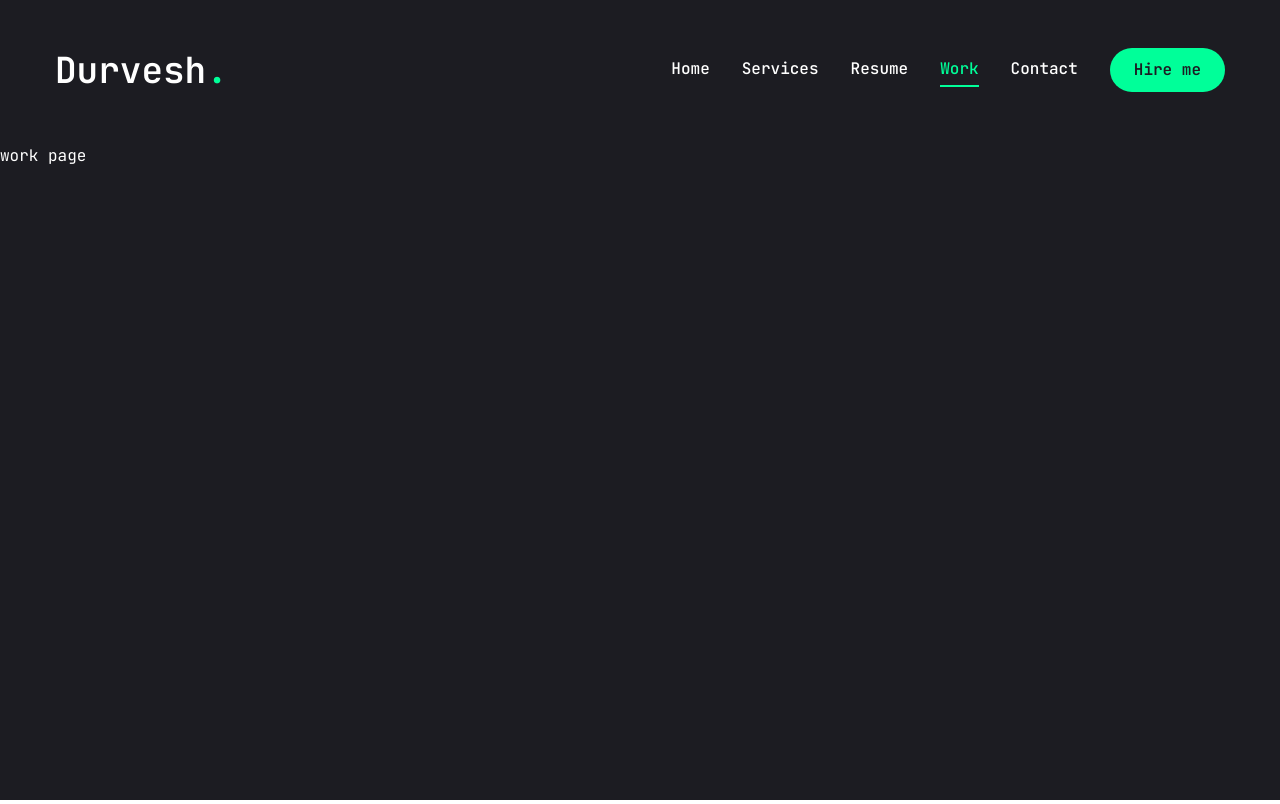
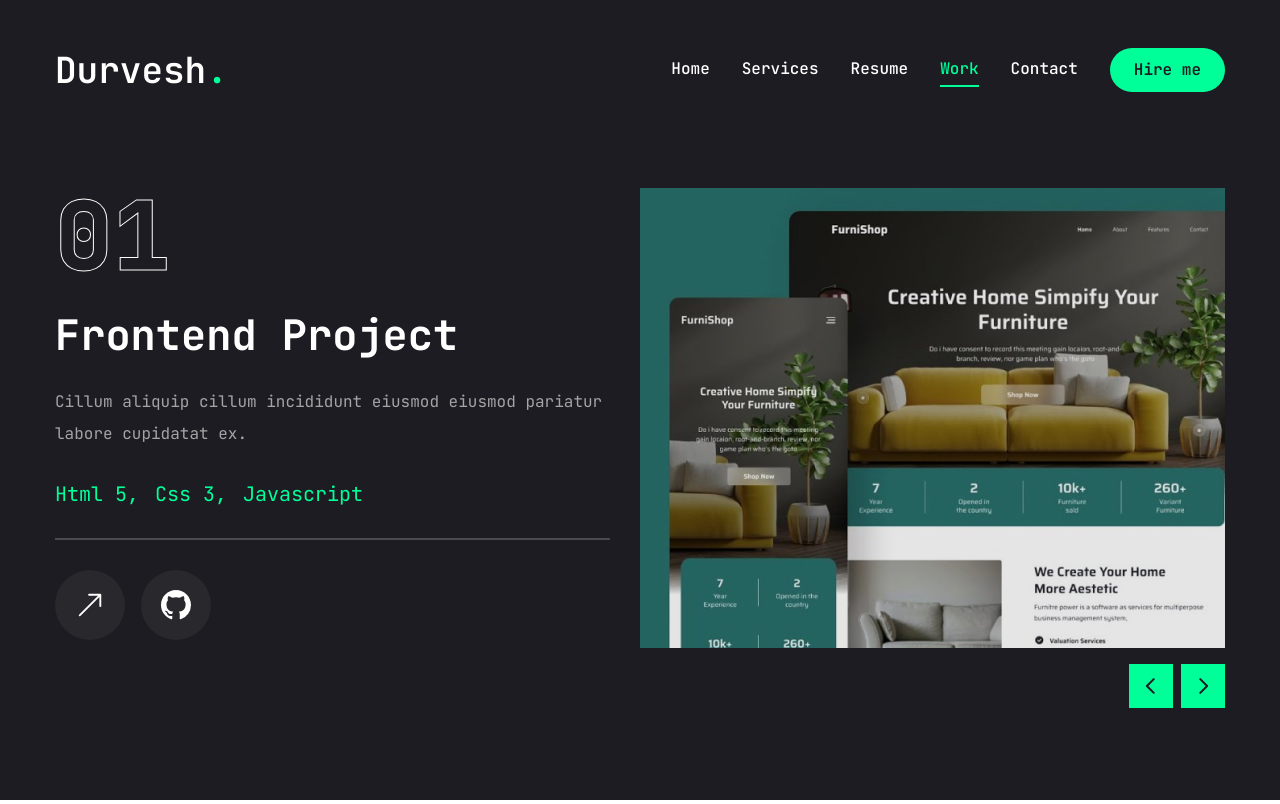
Before and after one commit to DurveshMore8/durveshmore, a Next.js app: page /work in a window 1280 px wide. Built offline with nearby package versions, Linux system fonts and the light colour scheme.

Commit message:
feat: projects work section completed

```diff
--- a/app/work/page.jsx
+++ b/app/work/page.jsx
@@ -1,5 +1,178 @@
+"use client";
+
+import { motion } from "framer-motion";
+import React, { useState } from "react";
+
+import { Swiper, SwiperSlide } from "swiper/react";
+import "swiper/css";
+
+import { BsArrowRight, BsArrowUpRight, BsGithub } from "react-icons/bs";
+
+import {
+  Tooltip,
+  TooltipContent,
+  TooltipProvider,
+  TooltipTrigger,
+} from "@/components/ui/tooltip";
+
+import Link from "next/link";
+import Image from "next/image";
+import WorkSliderBtns from "@/components/WorkSliderBtns";
+
+const projects = [
+  {
+    num: "01",
+    category: "frontend",
+    title: "project 1",
+    description:
+      "Cillum aliquip cillum incididunt eiusmod eiusmod pariatur labore cupidatat ex.",
+    stack: [{ name: "Html 5" }, { name: "Css 3" }, { name: "Javascript" }],
+    image: "/assets/work/thumb1.png",
+    live: "",
+    github: "",
+  },
+  {
+    num: "02",
+    category: "fullstack",
+    title: "project 2",
+    description:
+      "Cillum aliquip cillum incididunt eiusmod eiusmod pariatur labore cupidatat ex.",
+    stack: [{ name: "Next.js" }, { name: "Tailwind.css" }, { name: "Node.js" }],
+    image: "/assets/work/thumb2.png",
+    live: "",
+    github: "",
+  },
+  {
+    num: "03",
+    category: "frontend",
+    title: "project 3",
+    description:
+      "Cillum aliquip cillum incididunt eiusmod eiusmod pariatur labore cupidatat ex.",
+    stack: [{ name: "Next.js" }, { name: "Tailwind.css" }],
+    image: "/assets/work/thumb3.png",
+    live: "",
+    github: "",
+  },
+];
+
 const Work = () => {
-  return <div>work page</div>;
+  const [project, setProject] = useState(projects[0]);
+
+  const handleSlideChange = (swiper) => {
+    // get current slide index
+    const currentIndex = swiper.activeIndex;
+    // update project state based on current slide index
+    setProject(projects[currentIndex]);
+  };
+
+  return (
+    <motion.div
+      initial={{ opacity: 0 }}
+      animate={{
+        opacity: 1,
+        transition: {
+          delay: 2.4,
+          duration: 0.4,
+          ease: "easeIn",
+        },
+      }}
+      className="min-h-[80vh] flex flex-col justify-center py-12 xl:px-0"
+    >
+      <div className="container mx-auto">
+        <div className="flex flex-col xl:flex-row xl:gap-[30px]">
+          <div className="w-full xl:w-[50%] xl:h-[460px] flex flex-col xl:justify-between order-2 xl:order-none">
+            <div className="flex flex-col gap-[30px] h-[50%]">
+              {/* outline num */}
+              <div className="text-8xl leading-none font-extrabold text-transparent text-outline">
+                {project.num}
+              </div>
+              {/* project category */}
+              <h2 className="text-[42px] font-bold leading-none text-white group-hover:text-accent transition-all duration-500 capitalize">
+                {project.category} project
+              </h2>
+              {/* project description */}
+              <p className="text-white/60">{project.description}</p>
+              {/* stack */}
+              <ul className="flex gap-4">
+                {project.stack.map((item, index) => {
+                  return (
+                    <li key={index} className="text-xl text-accent">
+                      {item.name}
+                      {index !== project.stack.length - 1 && ","}
+                    </li>
+                  );
+                })}
+              </ul>
+              {/* border */}
+              <div className="border border-white/20"></div>
+              {/* buttons */}
+              <div className="flex items-center gap-4">
+                {/* live project button */}
+                <Link href={project.live}>
+                  <TooltipProvider delayDuration={100}>
+                    <Tooltip>
+                      <TooltipTrigger className="w-[70px] h-[70px] rounded-full bg-white/5 flex justify-center items-center group">
+                        <BsArrowUpRight className="text-white text-3xl group-hover:text-accent" />
+                      </TooltipTrigger>
+                      <TooltipContent>
+                        <p>Live project</p>
+                      </TooltipContent>
+                    </Tooltip>
+                  </TooltipProvider>
+                </Link>
+                {/* github project button */}
+                <Link href={project.github}>
+                  <TooltipProvider delayDuration={100}>
+                    <Tooltip>
+                      <TooltipTrigger className="w-[70px] h-[70px] rounded-full bg-white/5 flex justify-center items-center group">
+                        <BsGithub className="text-white text-3xl group-hover:text-accent" />
+                      </TooltipTrigger>
+                      <TooltipContent>
+                        <p>Github repository</p>
+                      </TooltipContent>
+                    </Tooltip>
+                  </TooltipProvider>
+                </Link>
+              </div>
+            </div>
+          </div>
+          <div className="w-full xl:w-[50%]">
+            <Swiper
+              spaceBetween={30}
+              slidesPerView={1}
+              className="xl:h-[520px] mb-12"
+              onSlideChange={handleSlideChange}
+            >
+              {projects.map((project, index) => {
+                return (
+                  <SwiperSlide key={index} className="w-full">
+                    <div className="h-[460px] relative group flex justify-center items-center bg-pink-50/20">
+                      {/* overlay */}
+                      <div className="absolute top-0 bottom-0 w-full h-full bg-black/10 z-10"></div>
+                      {/* image */}
+                      <div className="relative w-full h-full">
+                        <Image
+                          src={project.image}
+                          fill
+                          className="object-cover"
+                          alt=""
+                        />
+                      </div>
+                    </div>
+                  </SwiperSlide>
+                );
+              })}
+              {/* slider buttons */}
+              <WorkSliderBtns
+                containerStyles="flex gap-2 absolute right-0 bottom-[calc(50%_-_22px)] xl:bottom-0 z-20 w-full justify-between xl:w-max xl:justify-none"
+                btnStyles="bg-accent hover:bg-accent-hover text-primary text-[22px] w-[44px] h-[44px] flex justify-center items-center transition-all"
+              />
+            </Swiper>
+          </div>
+        </div>
+      </div>
+    </motion.div>
+  );
 };
 
 export default Work;
--- /dev/null
+++ b/components/WorkSliderBtns.jsx
@@ -0,0 +1,21 @@
+"use client";
+
+import { useSwiper } from "swiper/react";
+import { PiCaretLeftBold, PiCaretRightBold } from "react-icons/pi";
+
+const WorkSliderBtns = ({ containerStyles, btnStyles, iconsStyles }) => {
+  const swiper = useSwiper();
+
+  return (
+    <div className={containerStyles}>
+      <button className={btnStyles} onClick={() => swiper.slidePrev()}>
+        <PiCaretLeftBold className={iconsStyles} />
+      </button>
+      <button className={btnStyles} onClick={() => swiper.slideNext()}>
+        <PiCaretRightBold className={iconsStyles} />
+      </button>
+    </div>
+  );
+};
+
+export default WorkSliderBtns;
--- a/package.json
+++ b/package.json
@@ -24,6 +24,7 @@
     "react-countup": "^6.5.3",
     "react-dom": "^18",
     "react-icons": "^5.2.1",
+    "swiper": "^11.1.4",
     "tailwind-merge": "^2.3.0",
     "tailwindcss-animate": "^1.0.7"
   },
```
Also changed, not shown: 1 other file (tests, documents, lock files or other folders).
